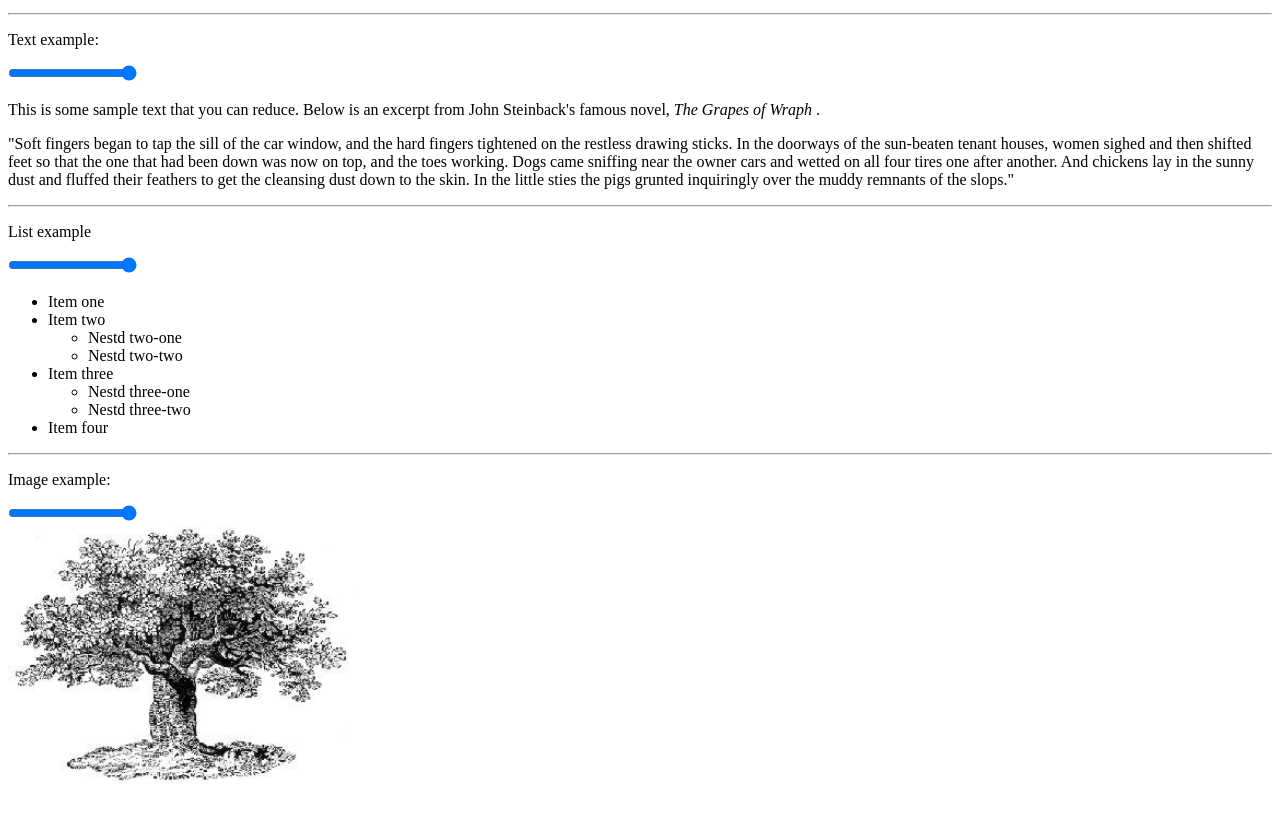
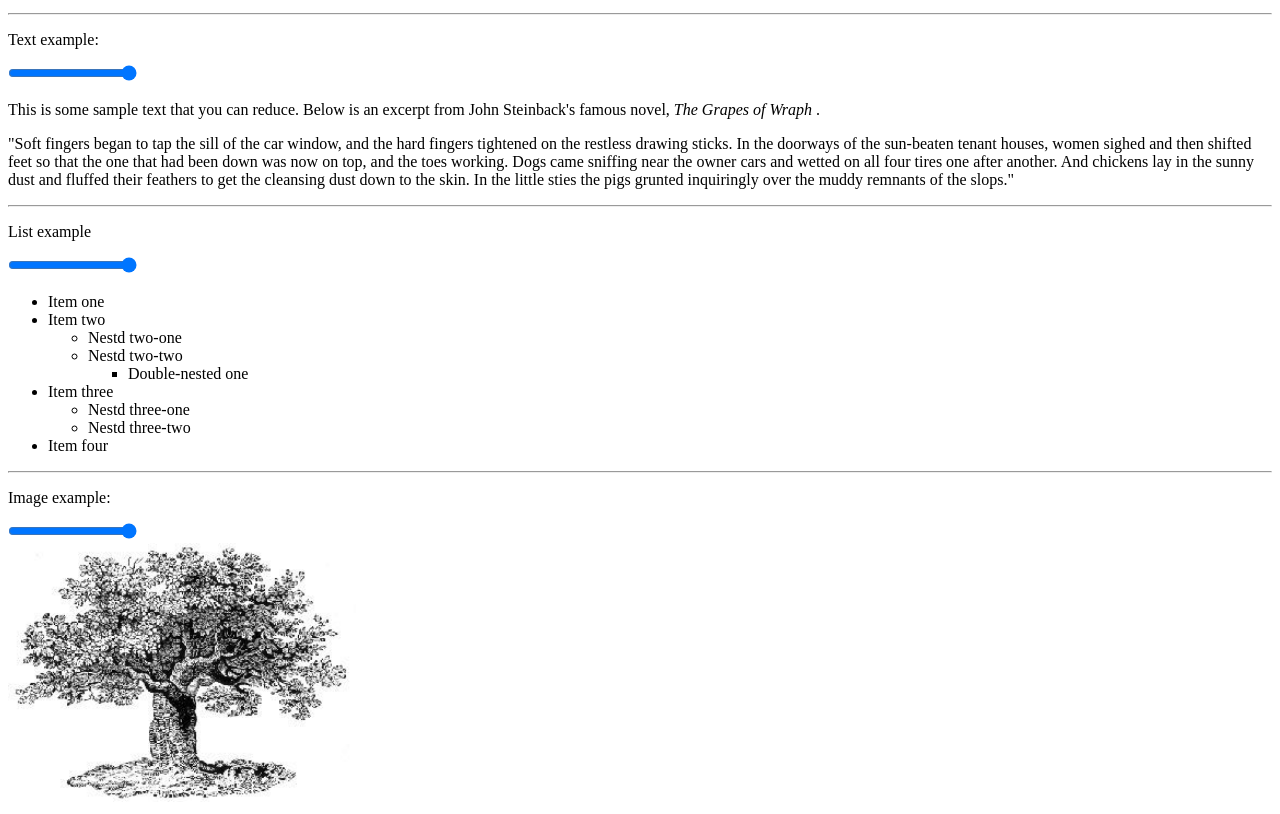
Before and after one commit to kylebelanger/range.js, a plain HTML site: page index.htm in a window 1280 px wide. Shown: the part 88-902 px from the top of the page. Drawn offline with Linux system fonts and the light colour scheme.

Commit message:
Improve comments

```diff
--- a/index.htm
+++ b/index.htm
@@ -41,6 +41,9 @@
           <ul>
             <li>Nestd two-one</li>
             <li>Nestd two-two</li>
+            <ul>
+              <li>Double-nested one</li>
+            </ul>
           </ul>
           <li>Item three</li>
           <ul>
--- a/js/range.js
+++ b/js/range.js
@@ -3,11 +3,13 @@
  *
  *  Origin: April 22, 2016
  *  License: MIT
+ *
+ *  @param Integer - step value of input range
 */
 
 var Range = function(step) {
 
-    // declare constructors
+    // set step or default to 1
     this.step = step || 1;
 
     // get all DOM elements with data-range attribute
@@ -19,15 +21,15 @@ var Range = function(step) {
         // get x DOM element with [data-range] attribute
         var el = rangeElements[i];
 
-        // get inputRange element
+        // set DOM elements corrosponding to this range section
         var inputRange = el.children[0];
-        var firstElement = el.children[1];
+        var sectionRange = el.children[1];
 
         // attach event listener
         eventListener(inputRange);
 
         // Paragraph
-        if (firstElement.nodeName == "P") {
+        if (sectionRange.nodeName == "P") {
             var numParagraphs = el.children.length - 1;
             var fullText, origText;
 
@@ -40,12 +42,12 @@ var Range = function(step) {
             initializeInputRange(0, fullText.length, fullText.length, 1);
         }
         // List
-        else if (firstElement.nodeName == "UL" || firstElement.nodeName == "OL") {
+        else if (sectionRange.nodeName == "UL" || sectionRange.nodeName == "OL") {
             // set initial children count
             var childrenCount = 0;
 
             // Count all non-UL elements within the original UL
-            searchChildren(firstElement);
+            searchChildren(sectionRange);
 
             initializeInputRange(0, childrenCount, childrenCount, this.step);
         }
@@ -62,7 +64,7 @@ var Range = function(step) {
      *  Recursive function that counts and scans nodes and child nodes
      *  Assigns each non-UL element a data-position for objective tracking of order
      *
-     *  @param element to be counted and searched for children elements
+     *  @param Object - Element to be counted and searched for children elements
     */
     function searchChildren(el){
         for(var i = 0; i < el.children.length; i++){
@@ -77,9 +79,12 @@ var Range = function(step) {
     }
 
     /*  initializeInputRange
+     *  Setup the default initial values for input range
      *
-     *  Setup the default initial values for input range
-     *  @param minimum value, maximum value, default value, step
+     *  @param Integer - minimum value,
+     *  @param Integer - maximum value,
+     *  @param Integer - default value,
+     *  @param Integer - step
     */
     function initializeInputRange(min, max, value, step) {
         inputRange.min = min;
@@ -89,9 +94,10 @@ var Range = function(step) {
     };
 
     /*  updateInnerText
+     *  Updates the visable range of text on multiple p elements
      *
-     *  @param the event elemenet (input range)
-     *  @param range value, number of char to display
+     *  @param Object - Event object
+     *  @param Integer - Range value (i.e. 3)
     */
     function updateInnerText(el, range) {
 
@@ -137,8 +143,8 @@ var Range = function(step) {
 
     /*  updateList
      *
-     *  @param the event object (input range)
-     *  @param range value, number of words to display
+     *  @param Object - Event object
+     *  @param Integer - Range value (i.e. 3)
     */
     function updateList(e, range) {
         var target = e.srcElement || e.target;
@@ -156,8 +162,9 @@ var Range = function(step) {
     }
 
     /*  updateImg
-     *  @param the event elemenet (input range)
-     *  @param range value, number of words to display
+     *
+     *  @param Object - Event object
+     *  @param Integer - Range value (i.e. 3)
     */
     function updateImg(el, range) {
         var target = el.srcElement || el.target;
@@ -167,7 +174,9 @@ var Range = function(step) {
     }
 
     /*  eventListener
-     *  @param event object (input range)
+     *  Attach an event listener to this element
+     *
+     *  @param Object - Event object
     */
     function eventListener(el) {
       el.addEventListener('input', function(e) {
```
